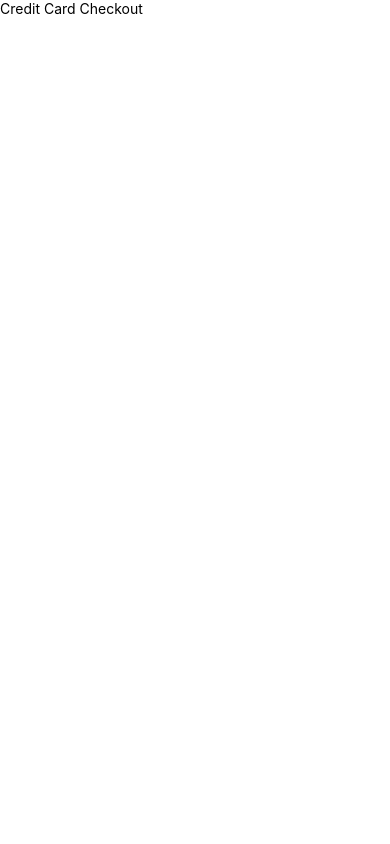
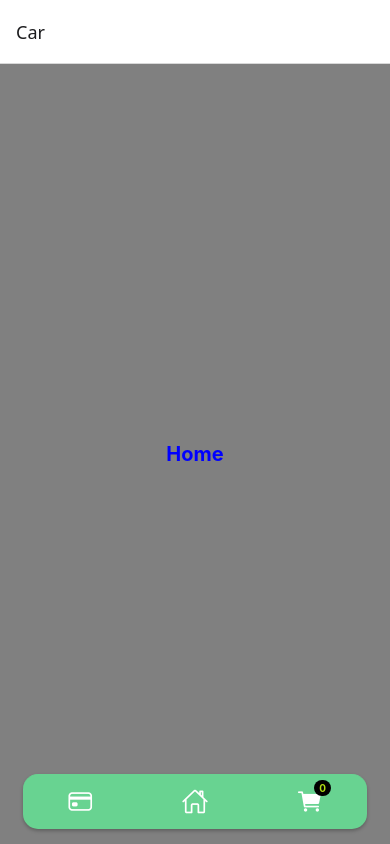
Before and after one commit to JohnEDCO/CreditCardPaymentCheckout, a React Native app: screen /Car in a window 390 px wide. Built offline with nearby package versions, Linux system fonts and the light colour scheme.

Commit message:
[navigation] I add bottom menu

```diff
--- a/App.js
+++ b/App.js
@@ -6,13 +6,10 @@
  */
 
 import React from 'react';
-import {Text } from 'react-native';
-
+import Navigator from './src/navigation/Navigator';
 
 function App() {
-  return (
-    <Text>Credit Card Checkout</Text>
-  );
+  return <Navigator />;
 }
 
 export default App;
--- /dev/null
+++ b/src/navigation/BottomTab.js
@@ -0,0 +1,90 @@
+import * as React from 'react';
+import {StyleSheet, Text, View} from 'react-native';
+import {NavigationContainer} from '@react-navigation/native';
+import HomeScreen from '../screens/HomeScreen';
+import {createBottomTabNavigator} from '@react-navigation/bottom-tabs';
+import Icon from 'react-native-vector-icons/Ionicons';
+
+const Tab = createBottomTabNavigator();
+
+const BottomTab = () => {
+  return (
+    <Tab.Navigator
+      screenOptions={({route}) => ({
+        tabBarShowLabel: false,
+        tabBarIcon: ({focused}) => {
+          let iconName;
+          if (route.name === 'Home') {
+            iconName = focused ? 'home' : 'home-outline';
+          } else if (route.name === 'Car') {
+            iconName = focused ? 'cart' : 'cart-outline';
+          } else if (route.name === 'CreditCards') {
+            iconName = focused ? 'card' : 'card-outline';
+          }
+
+          return (
+            <View style={styles.containerIcon}>
+              {route.name === 'Car' && (
+                <Text style={styles.textNumberItems}>0</Text>
+              )}
+              <Icon name={iconName} size={27.} color={'white'} />
+            </View>
+          );
+        },
+        tabBarStyle: styles.tabStyle,
+        tabBarLabelStyle: {
+          fontSize: 12,
+          fontWeight: 'bold',
+        },
+      })}>
+      <Tab.Screen name="CreditCards" component={HomeScreen} />
+      <Tab.Screen name="Home" component={HomeScreen} />
+      <Tab.Screen name="Car" component={HomeScreen} />
+    </Tab.Navigator>
+  );
+};
+const styles = StyleSheet.create({
+  containerIcon: {
+    justifyContent: 'center',
+    alignItems: 'center',
+    height: 60,
+    marginTop: '50%',
+    backgroundColor: 'transparent',
+  },
+  textNumberItems: {
+    position: 'absolute',
+    top: 8,
+    right: -8,
+    padding: 2,
+    width: 'auto',
+    minWidth: 17,
+    backgroundColor: 'black',
+    fontSize: 10,
+    fontWeight: 'bold',
+    borderRadius: 10,
+    textAlign: 'center',
+    color: '#afdc15',
+    zIndex: 10,
+  },
+  tabStyle: {
+    position: 'absolute',
+    bottom: 15,
+    height: 55,
+    left: 14,
+    right: 14,
+    marginRight: 9,
+    marginLeft: 9,
+    backgroundColor: '#68D391',
+    borderColor: '#68D391',
+    borderRadius: 15,
+    shadowColor: '#000',
+    shadowOffset: {
+      width: 0,
+      height: 2,
+    },
+    shadowOpacity: 0.25,
+    shadowRadius: 3.84,
+    elevation: 5,
+  },
+});
+export default BottomTab;
--- /dev/null
+++ b/src/navigation/Navigator.js
@@ -0,0 +1,13 @@
+import * as React from 'react';
+import {NavigationContainer} from '@react-navigation/native';
+import BottomTab from './BottomTab';
+
+const Navigator = () => {
+  return (
+    <NavigationContainer>
+      <BottomTab />
+    </NavigationContainer>
+  );
+};
+
+export default Navigator;
--- /dev/null
+++ b/src/screens/HomeScreen.js
@@ -0,0 +1,24 @@
+import { StyleSheet, Text, View } from 'react-native'
+import React from 'react'
+
+const HomeScreen = () => {
+  return (
+    <View style={styles.container}>
+      <Text style={{ fontSize: 20, fontWeight: 'bold', color: 'blue' }}>Home</Text>
+    </View>
+  )
+}
+
+const styles = StyleSheet.create({
+  container: {
+    flex: 1,
+    display: 'flex',
+    flexDirection: 'column',
+    justifyContent: 'center',
+    alignItems: 'center',
+    padding: 20,
+    backgroundColor: 'gray',
+  },
+})
+
+export default HomeScreen
--- /dev/null
+++ b/src/store/store.js
@@ -0,0 +1,6 @@
+import { createStore } from 'redux';
+import rootReducer from './reducers/reducer';
+
+const store = createStore(rootReducer);
+
+export default store;
```
Also changed, not shown: package.json (+9 -1 lines), src/store/reducers/productReducer.js (added, +16 -0 lines), src/store/reducers/reducer.js (added, +8 -0 lines), 3 other files (tests, documents, lock files or other folders).
